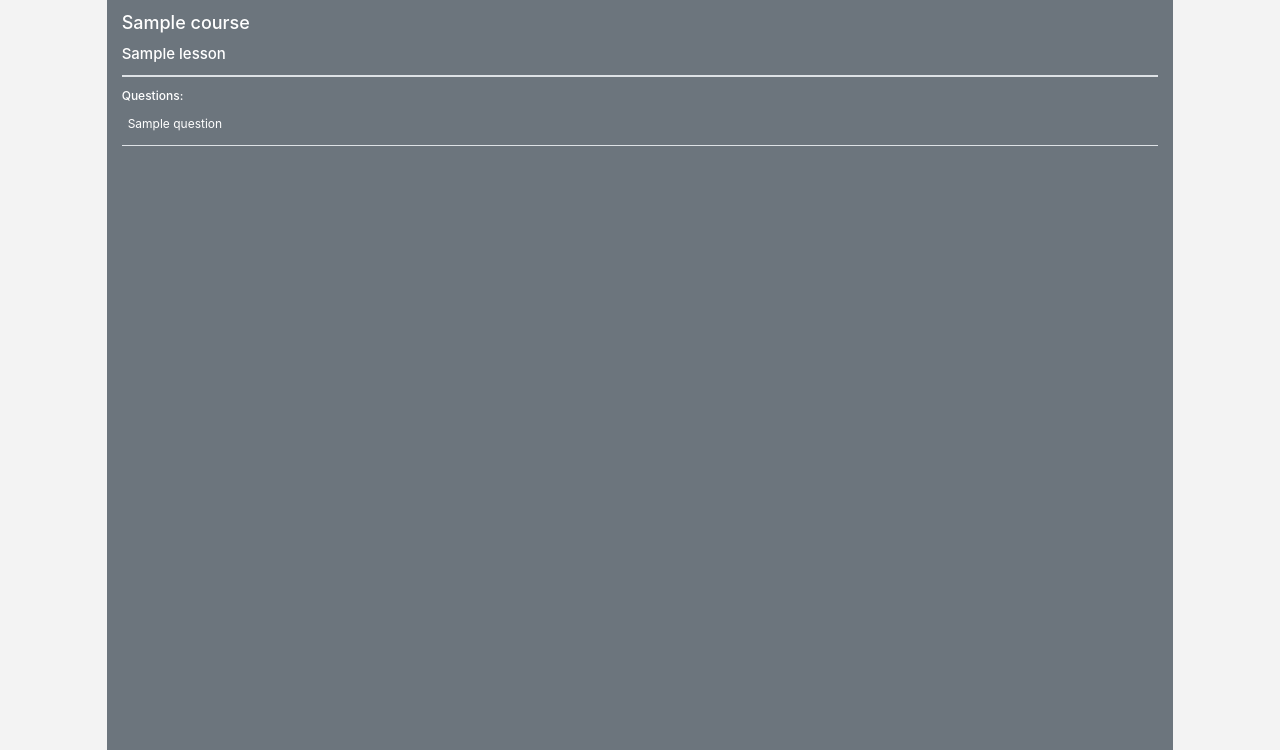
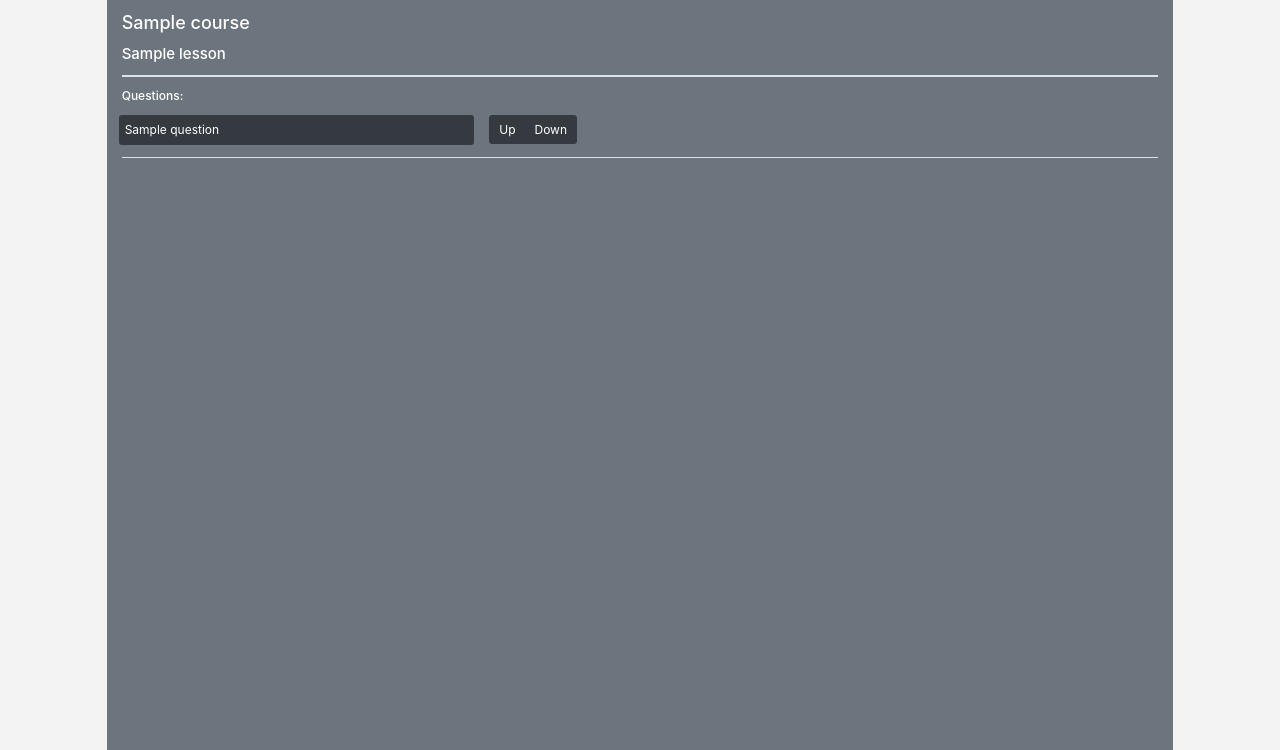
Before and after one commit to AndrewA111/ProjectWebApp, a Django app: a page that uses templates/question/questions.html in a window 1280 px wide. Shown: the part 50-800 px from the top of the page. Run offline with Django 3.2, Linux system fonts and the light colour scheme; tables that the repository leaves empty hold one stand-in row (values such as "Sample post"); some libraries are stand-ins or nearby versions.

Commit message:
Added 'next' button to move through questions in lesson

```diff
--- a/question/models.py
+++ b/question/models.py
@@ -69,6 +69,9 @@ class Question(models.Model):
 
     # lesson this question is a member of
     lesson = models.ForeignKey(Lesson, on_delete=models.SET_NULL, null=True)
+
+    # position within parent lesson
+    position = models.IntegerField(default=1)
 
     # test file (contents)
     testFile = models.TextField(default=None, null=True, blank=True)
--- a/question/views.py
+++ b/question/views.py
@@ -144,7 +144,7 @@ def create_lesson(request, course_slug):
 def question_list(request, course_slug, lesson_slug):
     course = Course.objects.get(slug=course_slug)
     lesson = Lesson.objects.get(slug=lesson_slug, course=course)
-    questions = Question.objects.filter(lesson=lesson)
+    questions = Question.objects.filter(lesson=lesson).order_by('position')
 
     context_dict = {
         'questions': questions,
@@ -162,6 +162,17 @@ def question(request, question_slug, lesson_slug, course_slug):
     lesson_obj = Lesson.objects.get(slug=lesson_slug, course=course_obj)
     question_obj = Question.objects.get(slug=question_slug, lesson=lesson_obj)
     files = File.objects.filter(question=question_obj)
+
+    # get questions in lesson
+    lesson_questions_qset = Question.objects.filter(lesson=lesson_obj).order_by('position')
+    lesson_questions = list(lesson_questions_qset)
+    index = lesson_questions.index(question_obj)
+
+    # get next question for 'next' button if there is one
+    if index < (len(lesson_questions) - 1):
+        next_question = lesson_questions[index + 1]
+    else:
+        next_question = None
 
     # set of forms for files
     SubmissionFileFormSet = formset_factory(SubmissionFileForm, formset=BaseFormSet, extra=0)
@@ -182,8 +193,11 @@ def question(request, question_slug, lesson_slug, course_slug):
         # create context dict to pass to template
         context_dict = {
             'question': question_obj,
+            'next_question': next_question,
             # actual forms
             # 'file_forms': file_forms
+            'lesson': lesson_obj,
+            'course': course_obj,
             'file_formset': formset_context
         }
 
@@ -460,10 +474,20 @@ def ajax_upload(request, course_slug, lesson_slug):
             # if valid for saving (all tests failing)
             if json_return_object['summaryCode'] == 1:
                 print("Upload form name:" + str(cleaned_data['question_name']))
+
+                # get other questions in this lesson
+                lesson_questions = Question.objects.filter(lesson=lesson).order_by('position')
+
+                # work out next position available
+                if len(lesson_questions) > 0:
+                    position = lesson_questions[len(lesson_questions) - 1].position + 1
+                else:
+                    position = 1
+
                 question = Question.objects.get_or_create(name=cleaned_data['question_name'],
                                                           lesson=lesson,
-                                                          owner=owner)
-
+                                                          owner=owner,
+                                                          position=position)
 
                 # if question does not already exist
                 if question[1]:
@@ -624,6 +648,8 @@ def send_to_API(formset, upload_form):
         return None
 
 
+# function which takes request containing
+# markdown text and returns it as html
 def markdown_ajax(request):
 
     if request.method == 'POST':
--- a/static/css/sharedStyles.css
+++ b/static/css/sharedStyles.css
@@ -1,3 +1,7 @@
 hr {
     border: 1px solid white;
 }
+
+a:hover {
+    color: #000000;
+}
--- a/templates/question/courses.html
+++ b/templates/question/courses.html
@@ -8,6 +8,8 @@
 {% block link_block %}
         <link rel="stylesheet" type="text/css" href="{% static 'css/upload.css' %}">
         <link rel="stylesheet" type="text/css" href="{% static 'css/index.css' %}">
+        <link rel="stylesheet" type="text/css" href="{% static 'css/sharedStyles.css' %}">
+
 {% endblock %}
 
 {% block body_block %}
--- a/templates/question/createCourse.html
+++ b/templates/question/createCourse.html
@@ -3,6 +3,10 @@
 
 {% block title_block %}
     Create Course
+{% endblock %}
+
+{% block link_block %}
+        <link rel="stylesheet" type="text/css" href="{% static 'css/sharedStyles.css' %}">
 {% endblock %}
 
 {% block body_block %}
--- a/templates/question/createLesson.html
+++ b/templates/question/createLesson.html
@@ -3,6 +3,10 @@
 
 {% block title_block %}
     Create Lesson
+{% endblock %}
+
+{% block link_block %}
+        <link rel="stylesheet" type="text/css" href="{% static 'css/sharedStyles.css' %}">
 {% endblock %}
 
 {% block body_block %}
--- a/templates/question/index.html
+++ b/templates/question/index.html
@@ -8,6 +8,8 @@
     {% block link_block %}
         <link rel="stylesheet" type="text/css" href="{% static 'css/upload.css' %}">
         <link rel="stylesheet" type="text/css" href="{% static 'css/index.css' %}">
+        <link rel="stylesheet" type="text/css" href="{% static 'css/sharedStyles.css' %}">
+
     {% endblock %}
 
     {% block title_block %}
--- a/templates/question/lessons.html
+++ b/templates/question/lessons.html
@@ -8,6 +8,7 @@
 {% block link_block %}
         <link rel="stylesheet" type="text/css" href="{% static 'css/upload.css' %}">
         <link rel="stylesheet" type="text/css" href="{% static 'css/index.css' %}">
+        <link rel="stylesheet" type="text/css" href="{% static 'css/sharedStyles.css' %}">
 {% endblock %}
 
 {% block body_block %}
--- a/templates/question/questions.html
+++ b/templates/question/questions.html
@@ -8,6 +8,7 @@
 {% block link_block %}
         <link rel="stylesheet" type="text/css" href="{% static 'css/upload.css' %}">
         <link rel="stylesheet" type="text/css" href="{% static 'css/index.css' %}">
+        <link rel="stylesheet" type="text/css" href="{% static 'css/sharedStyles.css' %}">
 {% endblock %}
 
 {% block body_block %}
@@ -32,7 +33,22 @@
                             <div class="border-bottom">
                                  <h6 class="mt-3 mb-3">Questions:</h6>
                                 {% for question in questions %}
-                                    <p class="ml-2"><a href="/question/courses/{{ course.slug}}/{{ lesson.slug }}/{{ question.slug }}">{{ question.name }}</a></p>
+                                <div class="row mb-3">
+                                    <div class="col-md-4 bg-dark ml-3 align-middle rounded">
+                                        <div class="row">
+<!--                                            <div class="col-md-10">-->
+                                                <p class="ml-2 mt-2 mb-2 align-middle"><a href="/question/courses/{{ course.slug}}/{{ lesson.slug }}/{{ question.slug }}">{{ question.name }}</a></p>
+<!--                                            </div>-->
+                                        </div>
+                                    </div>
+                                    <div class="col-md-4">
+                                        <div class="btn-group mr-2" role="group" aria-label="First group">
+                                            <button type="button" class="btn btn-dark">Up</button>
+                                            <button type="button" class="btn btn-dark">Down</button>
+                                        </div>
+                                    </div>
+
+                                </div>
                                 {% endfor %}
                             </div>
                         </div>
--- a/templates/question/upload.html
+++ b/templates/question/upload.html
@@ -12,6 +12,8 @@
 
     <link rel="stylesheet" type="text/css" href="{% static 'css/upload.css' %}">
     <link rel="stylesheet" type="text/css" href="{% static 'css/question.css' %}">
+    <link rel="stylesheet" type="text/css" href="{% static 'css/sharedStyles.css' %}">
+
 
     <!--    Codemirror-->
     <link rel="stylesheet" type="text/css" href="{% static 'css/codemirror.css' %}">
@@ -169,7 +171,7 @@
                             </div>
 
 
-                            <div id="hiddenInputs" class="">
+                            <div id="hiddenInputs" class="displayNone">
                                 Q Name: {{ upload_form.question_name }}<br/>
                                 Q Desc: {{ upload_form.question_description }}<br/>
 <!--                                Test file: {{ upload_form.test_file }}<br/>-->
```
Also changed, not shown: population_script.py (+11 -0 lines), templates/question/question.html (+11 -0 lines), question/migrations/0022_question_position.py (added), static/css/base.css (line endings or trailing spaces).
